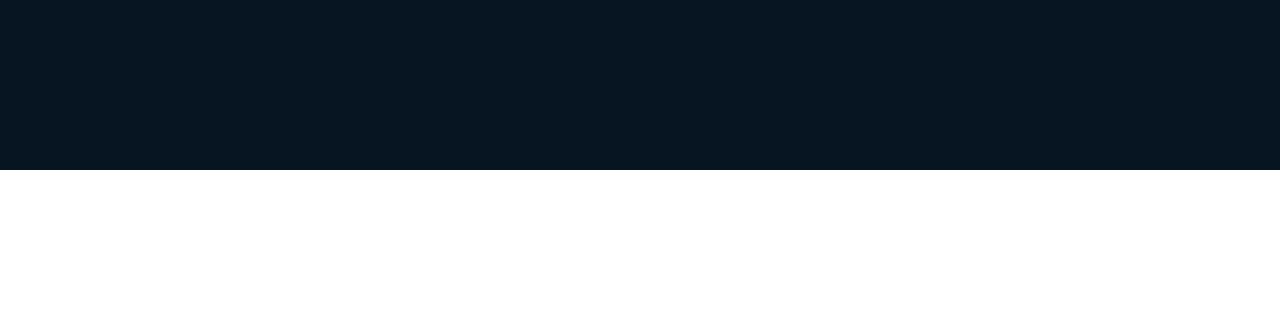
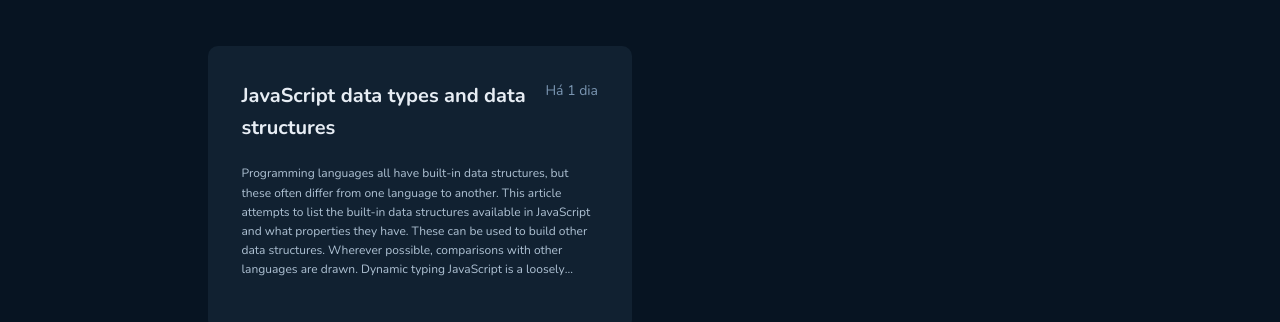
Before and after one commit to guarnieri007/GithubBlog, a React (Vite) app: page / in a window 1280 px wide. Shown: the part 630-952 px from the top of the page. Before the commit the page ends 800 px from the top, so only its background shows below. Built offline with nearby package versions, Linux system fonts and the light colour scheme.

Commit message:
Added the router and the layout template
Modified the app to add the layout and the template. Now will be possible to create the second page to see the full article.

```diff
--- a/package.json
+++ b/package.json
@@ -12,6 +12,7 @@
   "dependencies": {
     "react": "^18.3.1",
     "react-dom": "^18.3.1",
+    "react-router-dom": "^6.25.1",
     "styled-components": "^6.1.12"
   },
   "devDependencies": {
--- a/src/App.tsx
+++ b/src/App.tsx
@@ -1,14 +1,18 @@
 import { ThemeProvider } from 'styled-components'
 import { defaultTheme } from './styles/theme/default.ts'
 import { GlobalStyle } from './styles/global.ts'
+import { Router } from './Router.tsx'
+import { BrowserRouter } from 'react-router-dom'
 
- export function App() {
+export function App() {
 
   return (
     <>
       <ThemeProvider theme={defaultTheme}>
-        <GlobalStyle/>
-
+        <BrowserRouter>
+          <GlobalStyle />
+          <Router />
+        </BrowserRouter>
       </ThemeProvider>
     </>
 
--- /dev/null
+++ b/src/Router.tsx
@@ -0,0 +1,14 @@
+import { Route, Routes } from "react-router-dom";
+import { InitialPage } from "./pages/InitialPage";
+import { DefaultLayout } from "./layouts/Default";
+
+
+export function Router() {
+    return (
+        <Routes>
+            <Route path="/" element={<DefaultLayout/>}>
+                <Route path="/" element={<InitialPage/>}/>
+            </Route>
+        </Routes>
+    );
+}
--- /dev/null
+++ b/src/components/Cards.tsx
@@ -0,0 +1,37 @@
+import { NavLink } from "react-router-dom";
+import Styles from "../styles/Cards.module.scss";
+import { TitleMiddle } from "./commom/generalItems";
+
+export function CardsContainer() {
+
+    return (
+
+        <div className={Styles.cardContainer}>
+            <nav>
+                <NavLink to="/">
+                    <div className={Styles.card}>
+                        <div>
+                            <TitleMiddle>
+                                JavaScript data types and data structures
+                            </TitleMiddle>
+                            <span>
+                                Há 1 dia
+                            </span>
+                        </div>
+                        <p>
+                            Programming languages all have built-in data structures, but these often differ from one language to another. This article attempts to list the built-in data structures available in JavaScript and what properties they have. These can be used to build other data structures. Wherever possible, comparisons with other languages are drawn.
+
+                            Dynamic typing
+                            JavaScript is a loosely typed and dynamic language. Variables in JavaScript are not directly associated with any particular value type, and any variable can be assigned (and re-assigned) values of all types:
+
+                            let foo = 42; // foo is now a number
+                            foo = 'bar'; // foo is now a string
+                            foo = true; // foo is now a boolean
+                        </p>
+                    </div>
+                </NavLink>
+
+            </nav>
+        </div>
+    );
+}
--- a/src/components/commom/generalItems.ts
+++ b/src/components/commom/generalItems.ts
@@ -15,6 +15,13 @@
 color: ${prop => prop.theme["base-subtitle"]};
 `;
 
+export const TitleMiddle = styled.h2`
+font-size: 20px;
+font-weight: bold;
+line-height: 160%;
+color: ${prop => prop.theme["base-title"]};
+`;
+
 export const TextSmall = styled.span`
 font-size: 14px;
 font-weight: bold;
@@ -29,6 +36,7 @@
 line-height: 160%;
 padding-right: 13px;
 position: relative;
+height: min-content;
 
 &::before {
     position: absolute;
@@ -48,7 +56,7 @@
     position: absolute;
     left: 0;
     right: 0;
-    bottom: 10px; /* Ajuste a altura conforme necessário */
+    bottom: 0px; /* Ajuste a altura conforme necessário */
     height: 1px;
     background-color: ${(props) => props.theme.blue};
     width: calc(100% + 10px);
--- a/src/components/profileStyles.ts
+++ b/src/components/profileStyles.ts
@@ -39,7 +39,13 @@
     p{
         font-size: 16px;
         line-height: 160%;
-        color: ${prop => prop.theme["base-text"]}
+        color: ${prop => prop.theme["base-text"]};
+
+        display: -webkit-box;
+        -webkit-line-clamp: 2; /* Número de linhas a serem exibidas */
+        -webkit-box-orient: vertical;
+        overflow: hidden;
+        text-overflow: ellipsis;
     }
 }
 
@@ -63,6 +69,14 @@
         }
 
     }
+
+    div:nth-child(2) {
+
+    p{
+        -webkit-line-clamp: 4; /* Número de linhas a serem exibidas */
+    }
+}
+
 }
 
 `;
--- a/src/index.css
+++ b/src/index.css
@@ -5,3 +5,6 @@
   text-decoration: none;
   box-sizing: content-box;
 }
+body {
+  background-color: var(--base-background);
+}
--- /dev/null
+++ b/src/layouts/Default.tsx
@@ -0,0 +1,13 @@
+import { Outlet } from "react-router-dom";
+import { Header } from "../components/header";
+import { InitialPageStyle } from "../pages/InitialPageStyle";
+
+export function DefaultLayout() {
+    return (
+        <InitialPageStyle>
+            <Header />
+            <Outlet />
+        </InitialPageStyle>
+    )
+
+}
--- a/src/main.tsx
+++ b/src/main.tsx
@@ -1,17 +1,12 @@
 import React from 'react'
 import ReactDOM from 'react-dom/client'
 import './index.css'
-import { ThemeProvider } from 'styled-components'
-import { defaultTheme } from './styles/theme/default'
-import { InitialPage } from './pages/InitialPage'
-import { GlobalStyle } from './styles/global'
+import { App } from './App'
 
 
 ReactDOM.createRoot(document.getElementById('root')!).render(
-  <ThemeProvider theme={defaultTheme}>
+
     <React.StrictMode>
-      <GlobalStyle />
-      <InitialPage/>
+      <App/>
     </React.StrictMode>
-  </ThemeProvider>
 )
--- a/src/pages/InitialPage.tsx
+++ b/src/pages/InitialPage.tsx
@@ -1,18 +1,20 @@
-import { Header } from '../components/header'
+
 import MainDiv from '../styles/ProfileMaindiv.module.scss'
 import { Profile } from '../components/profile'
-import { InitialPageStyle } from './InitialPageStyle'
 import { SearchBar } from '../components/SearchBar'
+import { CardsContainer } from '../components/Cards'
 
 export function InitialPage() {
 
     return (
-        <InitialPageStyle>
-            <Header />
+
+        <>
             <div className={MainDiv.mainDiv}>
                 <Profile />
             </div>
             <SearchBar />
-        </InitialPageStyle>
+            <CardsContainer />
+        </>
+
     )
 }
--- a/src/pages/InitialPageStyle.ts
+++ b/src/pages/InitialPageStyle.ts
@@ -6,5 +6,4 @@
 height: auto;
 display: block;
 background-color: ${props => props.theme["base-background"]};
-
-`
+`;
--- /dev/null
+++ b/src/styles/Cards.module.scss
@@ -0,0 +1,72 @@
+.cardContainer {
+
+    width: calc(100% - 16rem);
+    max-width: 865px;
+    display: flex;
+    margin: 48px auto;
+
+    height: auto;
+    display: flex;
+    flex-direction: row;
+    flex-wrap: wrap;
+    gap: 16px;
+
+    .card {
+        padding: 32px;
+        background-color: var(--base-post);
+        color: var(--base-title);
+        display: flex;
+        flex-direction: column;
+        width: calc(50% - 8px);
+        border-radius: 10px;
+        border: 2px solid rgba($color: #000000, $alpha: 0);
+        margin-bottom: 32px;
+
+        div {
+            display: flex;
+            flex-direction: row;
+
+            h2 {
+                flex-grow: 1;
+                flex-wrap: wrap;
+                padding-right: 16px;
+            }
+
+            span {
+                text-wrap: nowrap;
+                font-size: 14px;
+                line-height: 160%;
+                color: var(--base-span);
+            }
+        }
+
+        p {
+            margin: 20px auto;
+            flex-grow: 1;
+            font: 16px;
+            line-height: 160%;
+            color: var(--base-text);
+            width: 100%;
+            height: 112px;
+
+            display: -webkit-box;
+            -webkit-line-clamp: 6;
+            -webkit-box-orient: vertical;
+            overflow: hidden;
+            text-overflow: ellipsis;
+        }
+
+        &:hover {
+            border: 2px solid var(--base-label);
+        }
+
+    }
+
+}
+
+@media (max-width: 768px) {
+    .card {
+        width: 100% !important;
+    }
+
+}
```
Also changed, not shown: 1 other file (tests, documents, lock files or other folders).
